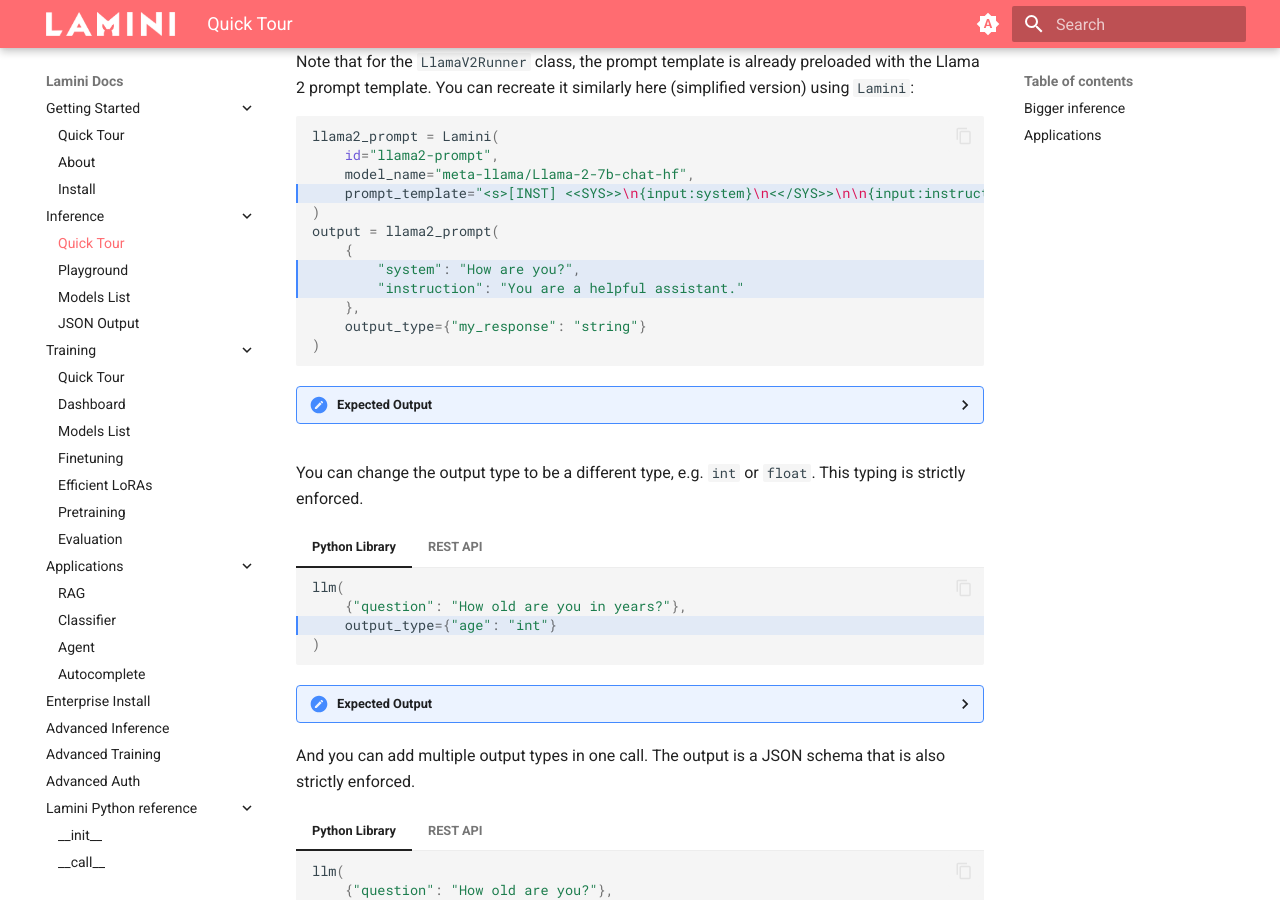
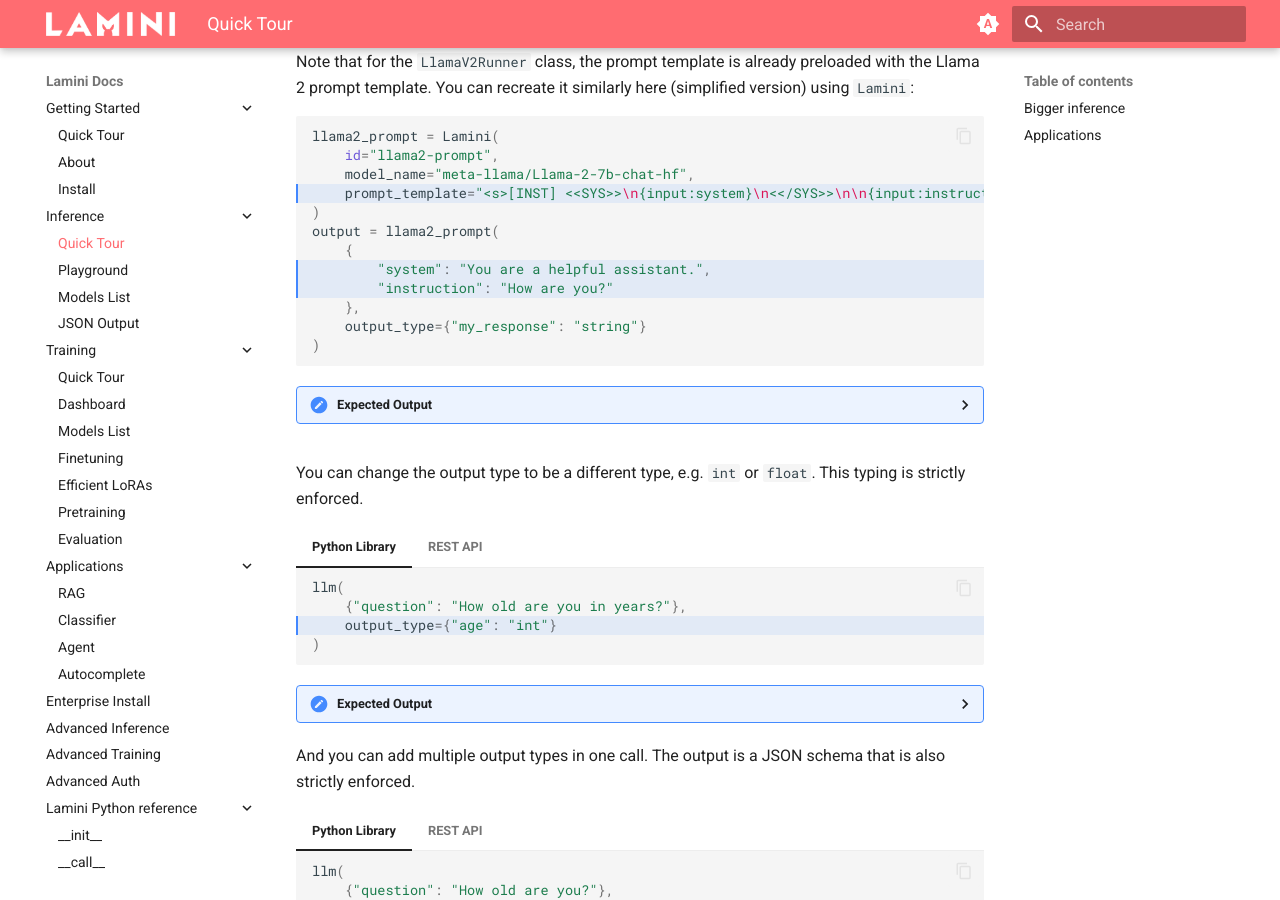
Before and after one commit to lamini-ai/lamini-ai.github.io, an MkDocs documentation site: the page built from docs/inference/quick_tour.md, in a window 1280 px wide and 900 px high, scrolled down 2032 px. Built offline with MkDocs 1.6.1 and Material for MkDocs 9.7.7, drawn with Linux system fonts in a browser that asks for light colours.

```diff
--- a/docs/inference/quick_tour.md
+++ b/docs/inference/quick_tour.md
@@ -129,8 +129,8 @@ Here, you can see `system` and `instruction` used in the template and input dict
     )
     output = llama2_prompt(
         {
-            "system": "How are you?",
-            "instruction": "You are a helpful assistant."
+            "system": "You are a helpful assistant.",
+            "instruction": "How are you?"
         },
         output_type={"my_response": "string"}
     )
```
